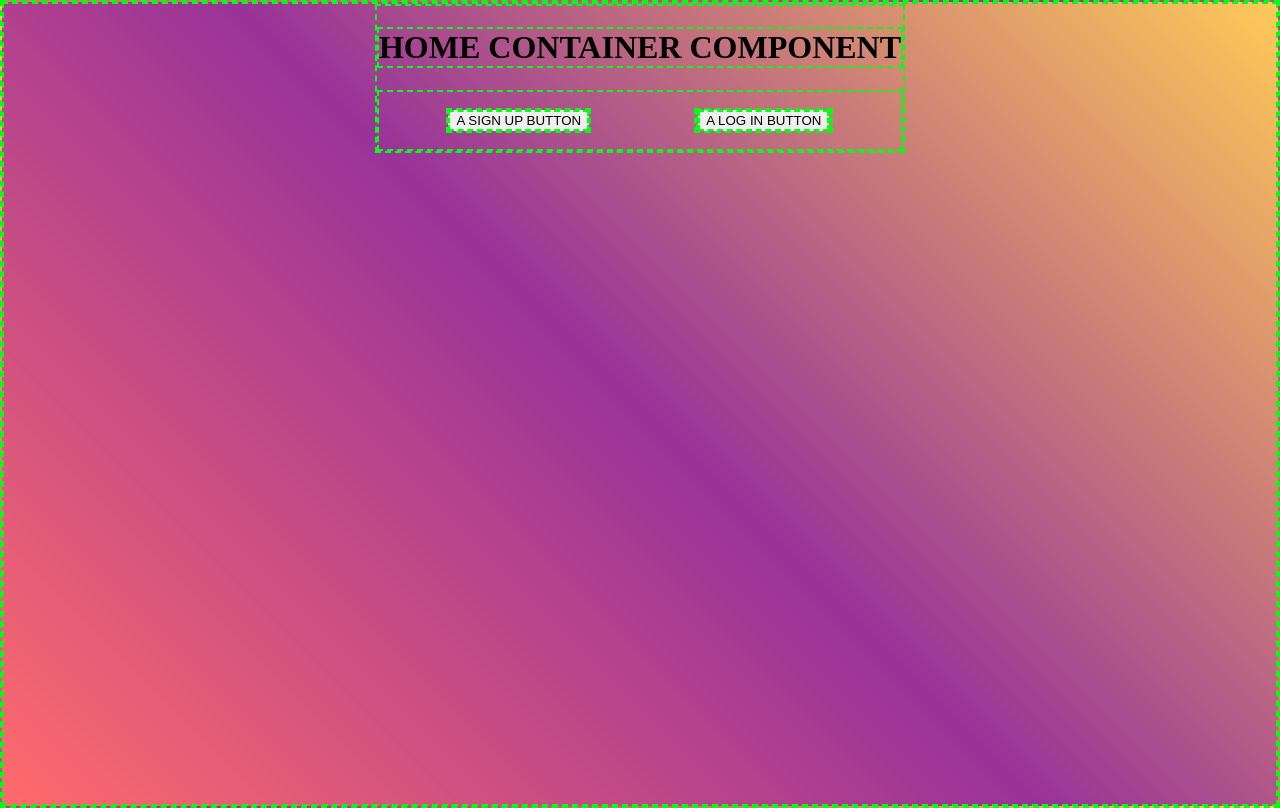
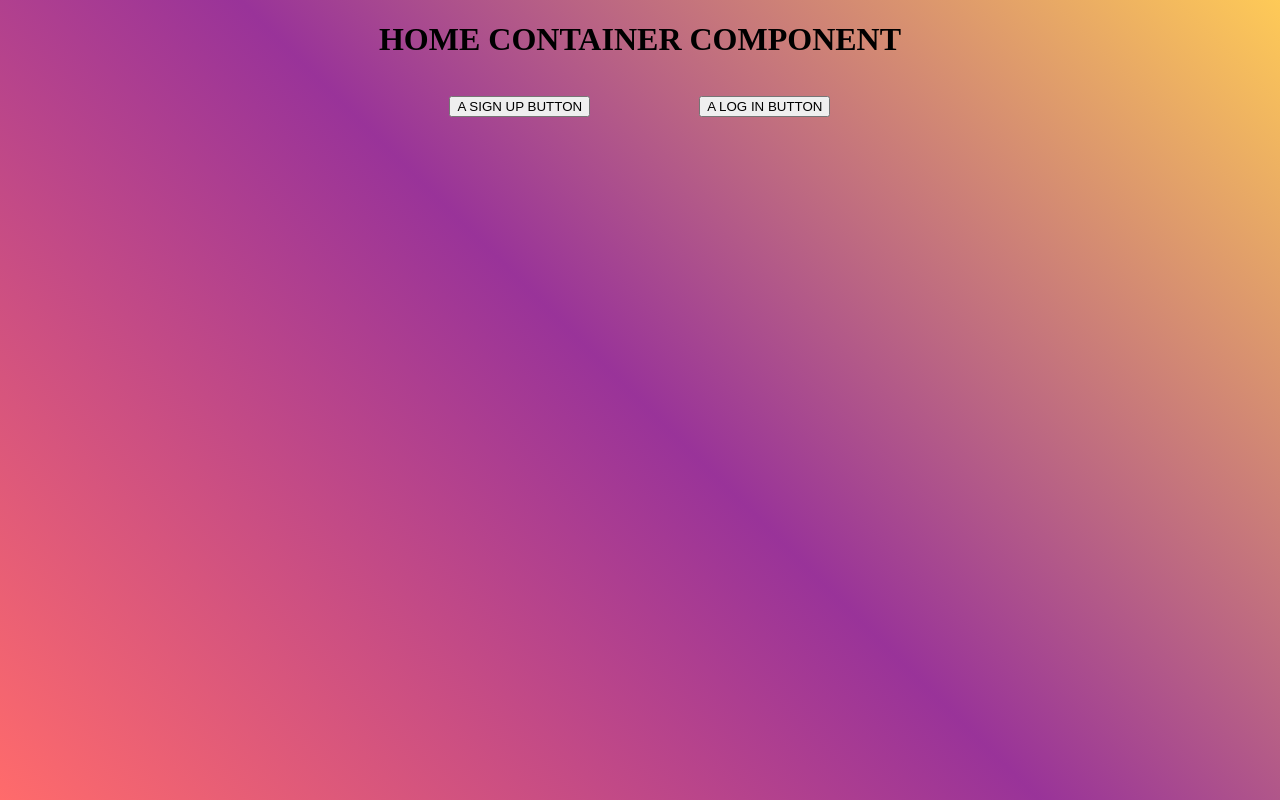
Before and after one commit to KimberlyRosaly/to-do-app, a React (Create React App) app: page / in a window 1280 px wide. Built offline with nearby package versions, Linux system fonts and the light colour scheme.

Commit message:
style: remove border on all elements

```diff
--- a/src/styles.css
+++ b/src/styles.css
@@ -1,7 +1,7 @@
 * {
 /* D E B U G G I N G  |  I N S P E C T I O N
                       ELEMENT VISIBILITY */
-    border: 2px DASHED rgb(8, 251, 20)
+    /* border: 2px DASHED rgb(8, 251, 20) */
 }
 
 body{
```
